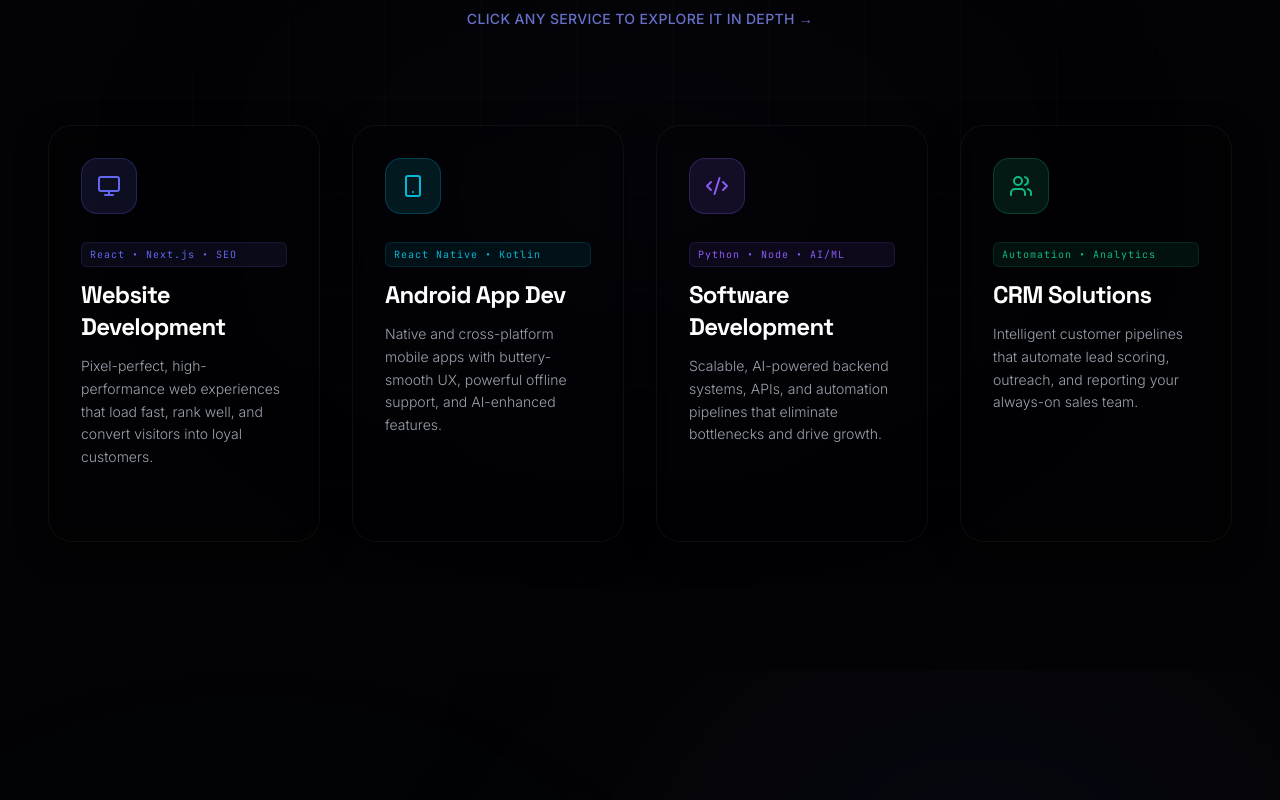
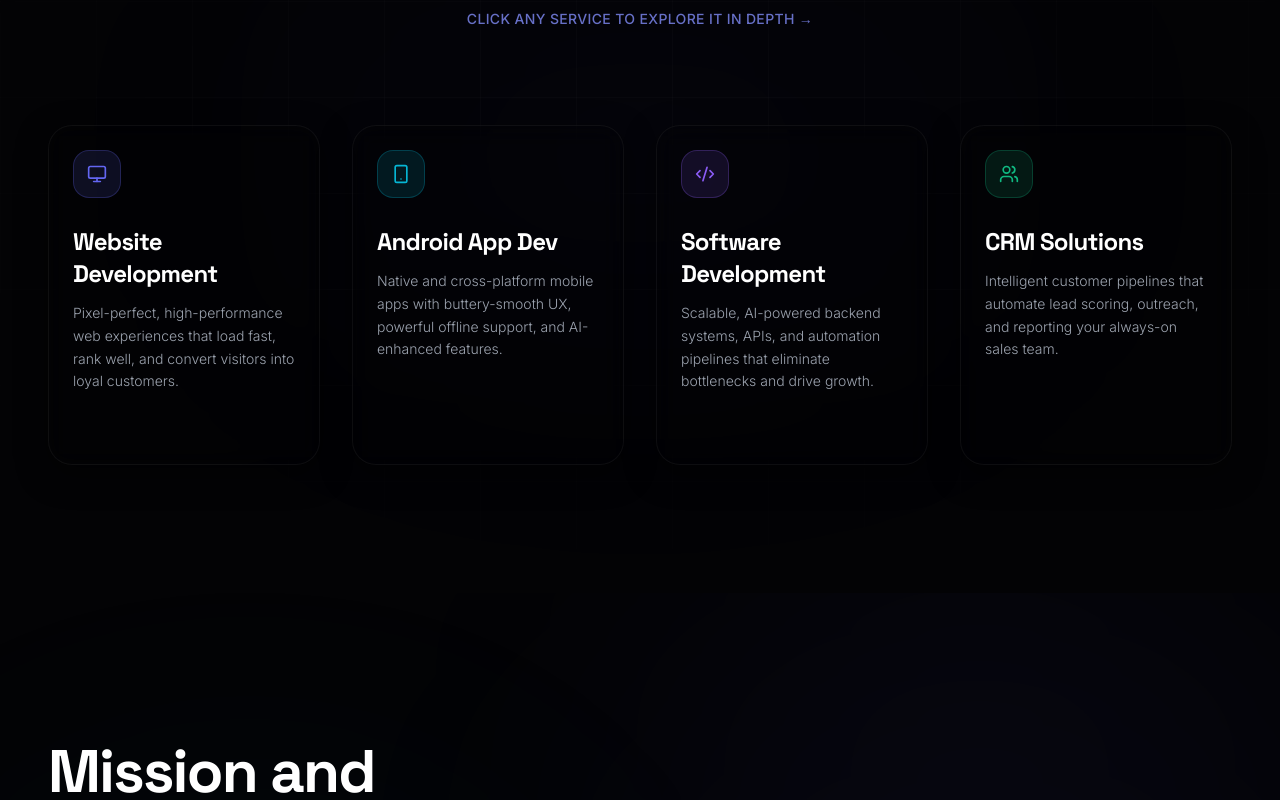
Before and after one commit to AnugrahDethe/StartUp, a React (Vite) app: page / in a window 1280 px wide. Shown: the part 1400-2200 px from the top of the page. Built offline with nearby package versions, Linux system fonts and the light colour scheme.

Commit message:
service size fixed

```diff
--- a/src/components/Services.jsx
+++ b/src/components/Services.jsx
@@ -94,7 +94,7 @@ const ServiceCard = ({ service, onServiceClick, index, scrollYProgress }) => {
       onMouseLeave={handleMouseLeave}
       onMouseEnter={() => setHovered(true)}
       onClick={() => onServiceClick(service.id)}
-      className="relative group rounded-3xl border border-white/5 p-8 overflow-hidden cursor-pointer select-none bg-black/20 backdrop-blur-md h-full min-h-[400px] flex flex-col items-start"
+      className="relative group rounded-3xl border border-white/5 p-6 overflow-hidden cursor-pointer select-none bg-black/20 backdrop-blur-md h-full min-h-[340px] flex flex-col items-start"
     >
       {/* Mouse spotlight */}
       <div
@@ -114,21 +114,17 @@ const ServiceCard = ({ service, onServiceClick, index, scrollYProgress }) => {
         <motion.div
           whileHover={{ rotate: [0, -10, 10, 0], scale: 1.15 }}
           transition={{ duration: 0.5 }}
-          className="w-14 h-14 rounded-2xl flex items-center justify-center mb-7 relative"
+          className="w-12 h-12 rounded-2xl flex items-center justify-center mb-7 relative"
           style={{ background: `${service.accent}20`, border: `1px solid ${service.accent}40` }}
         >
-          <Icon size={24} style={{ color: service.accent }} />
+          <Icon size={20} style={{ color: service.accent }} />
           <span className="absolute -top-1 -right-1 w-3 h-3 rounded-full opacity-0 group-hover:opacity-100 transition-opacity"
             style={{ backgroundColor: service.accent }}>
             <span className="absolute inset-0 rounded-full animate-ping" style={{ backgroundColor: service.accent }} />
           </span>
         </motion.div>
 
-        {/* Tag */}
-        <div className="text-[10px] font-mono tracking-widest mb-3 px-2 py-1 rounded-md inline-block"
-          style={{ color: service.accent, background: `${service.accent}15`, border: `1px solid ${service.accent}25` }}>
-          {service.tag}
-        </div>
+
 
         <h3 className="text-2xl font-bold mb-3 text-white group-hover:text-gradient transition-all duration-300">
           {service.title}
```
